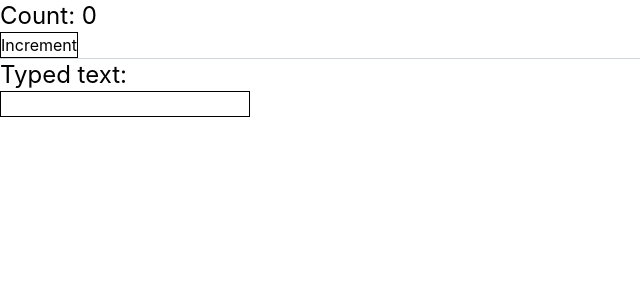
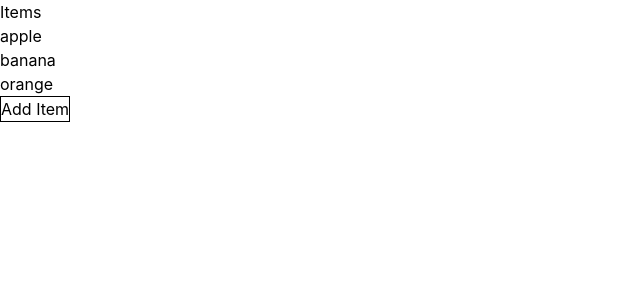
Before and after one commit to parkjinacosmos/likelion_useEffect, a React (Vite) app: page / in a window 1280 px wide. Shown: the top 300 px of the page, without its empty margins (0-640 px from the left). Built offline with nearby package versions, Linux system fonts and the light colour scheme.

Commit message:
item 저장하기

```diff
--- a/src/App.jsx
+++ b/src/App.jsx
@@ -1,11 +1,12 @@
 import React from "react"; // 생략 가능
 import NameInput from "./NameInput";
 import HookStructure from "./HookStructure";
+import ItemList from "./ItemList";
 
 const App = () => {
 	return (
 		<div>
-			<HookStructure />
+			<ItemList />
 		</div>
 	);
 };
--- /dev/null
+++ b/src/ItemList.jsx
@@ -0,0 +1,34 @@
+import React, { useEffect, useState } from "react";
+
+const ItemList = () => {
+  const [items, setItems] = useState(["apple", "banana", "orange"]);
+
+  // 의존성 배열을 변경하지 않고, 배열 내부의 요소를 변경하여 오류를 방지
+  useEffect(() => {
+    console.log("useEffect 실행됨");
+  }, [items]);
+
+  const addItem = () => {
+    const newItem = prompt("newItem을 입력하세요: ");
+    if (newItem) {
+      setItems((prevItem) => [...prevItem, newItem]);
+      // 배열을 새로 만들어 새로운 항목을 추가
+    }
+  };
+
+  return (
+    <div>
+      <h2>Items</h2>
+      <ul>
+        {items.map((item, index) => (
+          <li key={index}>{item}</li>
+        ))}
+      </ul>
+      <button onClick={addItem} className="border">
+        Add Item
+      </button>
+    </div>
+  );
+};
+
+export default ItemList;
```
